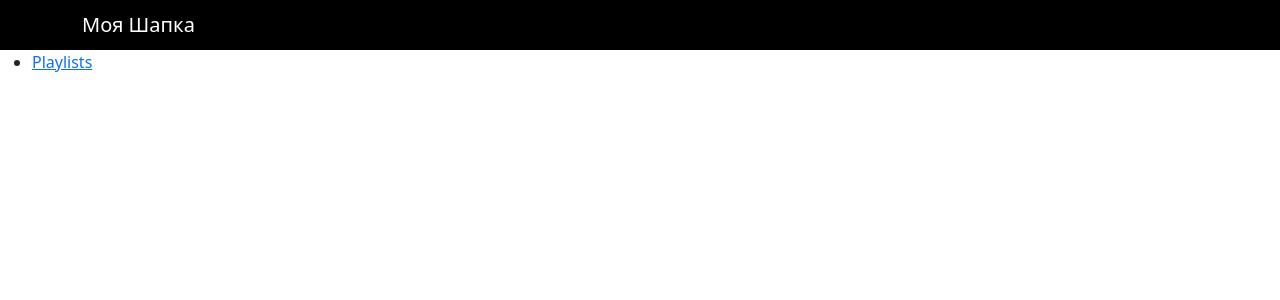
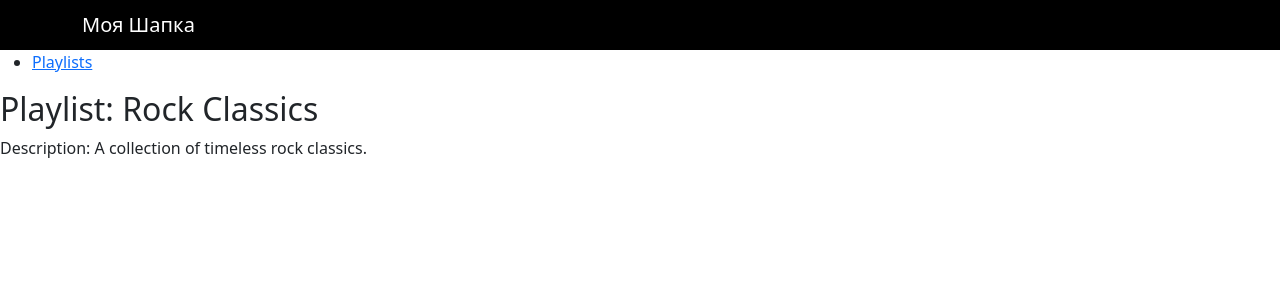
Before and after one commit to jester-ronin/music-app, a React (Create React App) app: page /playlist/0 in a window 1280 px wide. Before the commit this address had no page. Shown: the top 300 px of the page. Built offline with nearby package versions, Linux system fonts and the light colour scheme.

Commit message:
ID generator fix, ID values are now in the same format for all playlists

```diff
--- a/src/App.js
+++ b/src/App.js
@@ -1,25 +1,23 @@
 import './App.css';
 import Header from './components/Header';
 import PlaylistList from './components/PlaylistList';
+import PlaylistDetail from './components/PlaylistDetail';
 import { Route, Routes, Link } from "react-router-dom"
 
+
 function App() {
-
   return (
     <>
       <nav>
         <Header />
         <ul>
           <li><Link to="/playlist">Playlists</Link></li>
-
-
-
         </ul>
       </nav>
       <Routes>
         <Route path="/playlist" element={<PlaylistList />} />
+        <Route path="/playlist/:id" element={<PlaylistDetail />} />
       </Routes>
-
     </>
   );
 }
--- a/src/assets/basicPlaylists.json
+++ b/src/assets/basicPlaylists.json
@@ -1,24 +1,24 @@
 [
     {
-        "id": 1,
+        "id": 0,
         "name": "Rock Classics",
         "description": "A collection of timeless rock classics.",
         "songs": []
     },
     {
-        "id": 2,
+        "id": 1,
         "name": "Chill Vibes",
         "description": "Relaxing music to unwind to.",
         "songs": []
     },
     {
-        "id": 3,
+        "id": 2,
         "name": "Top 40 Hits",
         "description": "The latest chart-topping hits.",
         "songs": []
     },
     {
-        "id": 4,
+        "id": 3,
         "name": "90s Throwback",
         "description": "Nostalgic tunes from the 1990s.",
         "songs": []
--- a/src/assets/basicSongsList.json
+++ b/src/assets/basicSongsList.json
@@ -1,69 +1,69 @@
 [
     {
-      "id": 1,
+      "id": 0,
       "artist": "Nirvana",
       "title": "In Bloom",
       "year": 1991,
       "description": "Song from the album Nevermind"
     },
     {
-      "id": 2,
+      "id": 1,
       "artist": "Blur",
       "title": "Song 2",
       "year": 1997,
       "description": "Rock song from the album Blur"
     },
     {
-      "id": 3,
+      "id": 2,
       "artist": "Radiohead",
       "title": "Paranoid Android",
       "year": 1997,
       "description": "Experimental rock song"
     },
     {
-      "id": 4,
+      "id": 3,
       "artist": "The Beatles",
       "title": "Hey Jude",
       "year": 1968,
       "description": "Classic rock anthem"
     },
     {
-      "id": 5,
+      "id": 4,
       "artist": "Pink Floyd",
       "title": "Comfortably Numb",
       "year": 1979,
       "description": "Progressive rock masterpiece"
     },
     {
-      "id": 6,
+      "id": 5,
       "artist": "Led Zeppelin",
       "title": "Stairway to Heaven",
       "year": 1971,
       "description": "Epic rock ballad"
     },
     {
-      "id": 7,
+      "id": 6,
       "artist": "Queen",
       "title": "Bohemian Rhapsody",
       "year": 1975,
       "description": "Operatic rock song"
     },
     {
-      "id": 8,
+      "id": 7,
       "artist": "David Bowie",
       "title": "Space Oddity",
       "year": 1969,
       "description": "Space-themed rock classic"
     },
     {
-      "id": 9,
+      "id": 8,
       "artist": "The Rolling Stones",
       "title": "Paint It Black",
       "year": 1966,
       "description": "Rock and roll hit"
     },
     {
-      "id": 10,
+      "id": 9,
       "artist": "The Who",
       "title": "Baba O'Riley",
       "year": 1971,
--- a/src/components/AddNewPlaylist.js
+++ b/src/components/AddNewPlaylist.js
@@ -1,6 +1,6 @@
 import { useDispatch } from 'react-redux';
 import { createPlaylist } from '../playlistActions';
-import ModalWindow from './ModalWindow';
+import ModalNewPlaylist from './ModalNewPlaylist';
 
 function AddNewPlaylist() {
     const dispatch = useDispatch();
@@ -15,7 +15,7 @@ function AddNewPlaylist() {
 
     return (
         <div>
-            <ModalWindow onSave={(playlistName, playlistDescription) => handleSave(playlistName, playlistDescription)} />
+            <ModalNewPlaylist onSave={(playlistName, playlistDescription) => handleSave(playlistName, playlistDescription)} />
         </div>
     );
 }
--- a/src/components/ModalWindow.js
+++ b/src/components/ModalNewPlaylist.js
@@ -1,7 +1,7 @@
 import React, { useState } from 'react';
 import { Button, Modal } from 'react-bootstrap';
 
-function ModalWindow({ onSave }) {
+function ModalNewPlaylist({ onSave }) {
     const [show, setShow] = useState(false);
     const [playlistName, setPlaylistName] = useState('');
     const [playlistDescription, setPlaylistDescription] = useState('');
@@ -62,4 +62,4 @@ function ModalWindow({ onSave }) {
     );
 }
 
-export default ModalWindow;
+export default ModalNewPlaylist;
--- a/src/components/PlaylistDetail.js
+++ b/src/components/PlaylistDetail.js
@@ -2,18 +2,18 @@ import { useParams } from "react-router-dom";
 import { useSelector } from 'react-redux';
 import { selectPlaylists } from '../playlistReduser';
 
-
 function PlaylistDetail() {
     const { id } = useParams();
     const playlists = useSelector(selectPlaylists);
+    const playlistId = isNaN(id) ? id : Number(id);
 
-    const playlist = playlists.find((playlist) => playlist.id === Number(id));
+    const playlist = playlists.find((playlist) => playlist.id === playlistId);
 
     return (
         <div>
-            <h2>Playlist {playlist.name}</h2>
             {playlist ? (
                 <div>
+                    <h2>Playlist: {playlist.name}</h2>
                     <p>Description: {playlist.description}</p>
                 </div>
             ) : (
```
Lines whose indentation alone changed are shown as unchanged.
